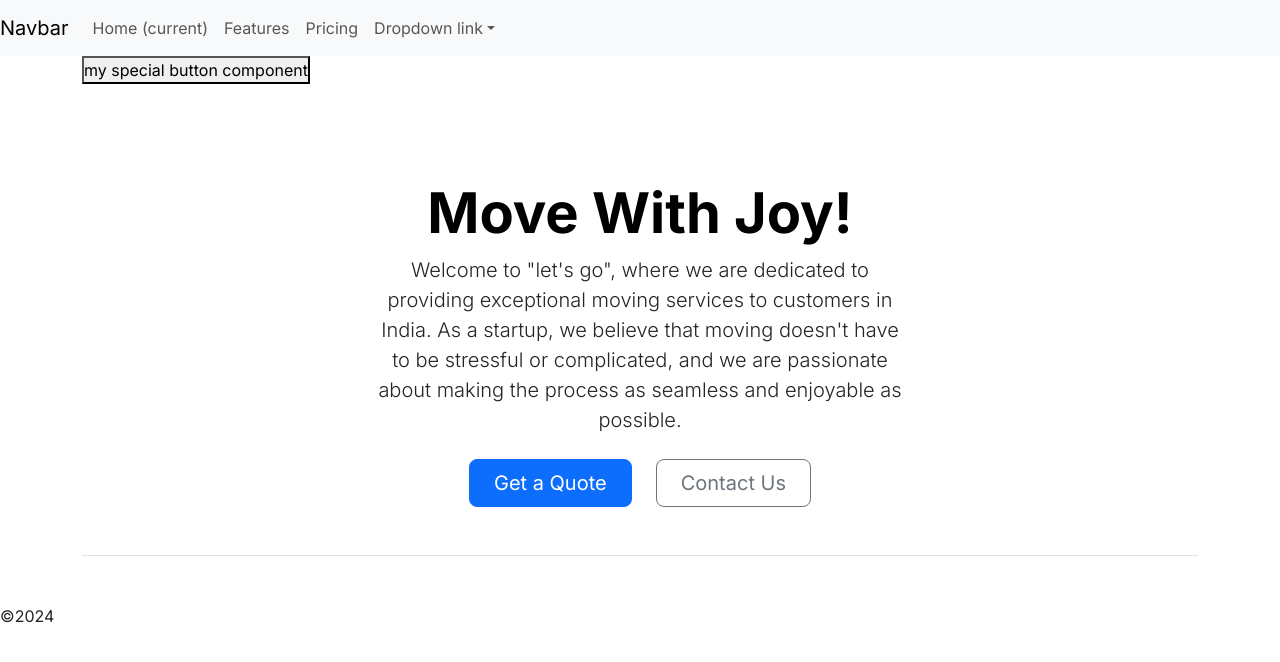
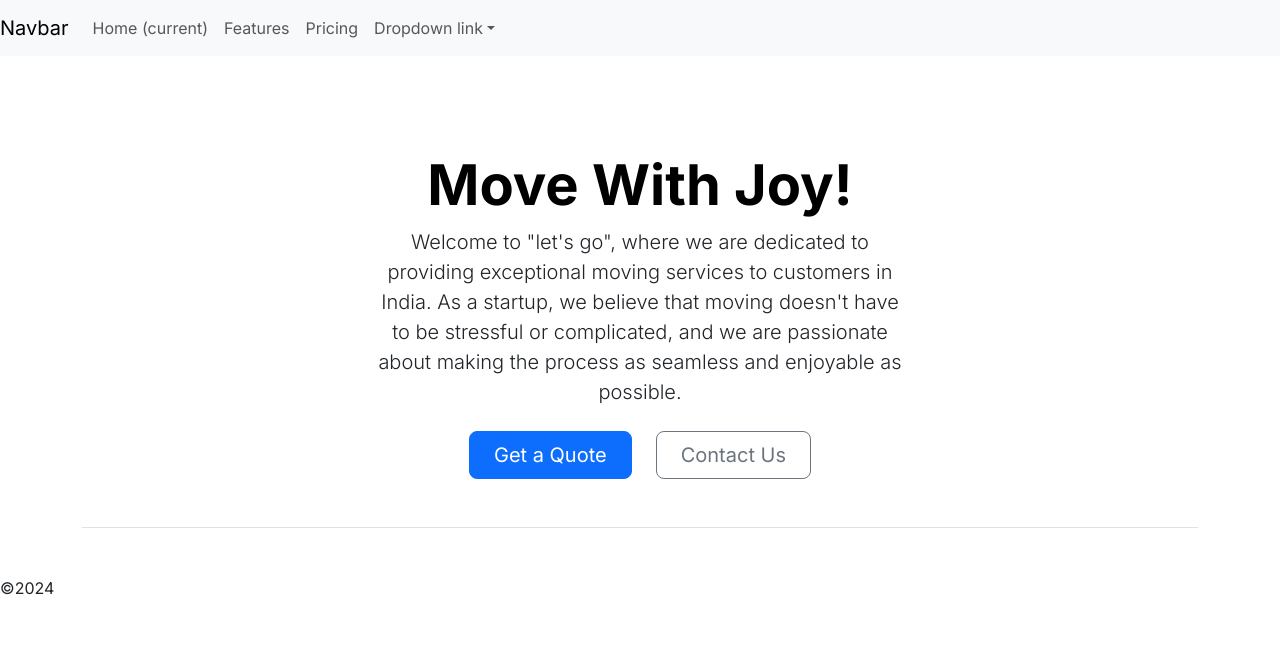
Before and after one commit to rh-comrade/portfolio, a Next.js app: page / in a window 1280 px wide. Shown: the top 662 px of the page. Built offline with nearby package versions, Linux system fonts and the light colour scheme.

Commit message:
Revert "rh-combrade: reusable component buttons  added"

```diff
--- a/src/app/layout.js
+++ b/src/app/layout.js
@@ -2,7 +2,7 @@
 import { Inter } from "next/font/google";
 import 'bootstrap/dist/css/bootstrap.css';
 // import 'jquery/dist/jquery.js'
-// import 'bootstrap/dist/js/bootstrap.js'
+import 'bootstrap/dist/js/bootstrap.js'
 
 import "./globals.css";
 import { Header } from "@/header";
--- a/src/components/button/button.jsx
+++ /dev/null
@@ -1,11 +0,0 @@
-import React from 'react'
-import styles from './button.module.css'
-const Button = ({text,color,curve,border,handler}) => {
-  return (
-    <div>
-      <button onClick={handler} >{text}</button>
-    </div>
-  )
-}
-
-export default Button
--- a/src/home/home.jsx
+++ b/src/home/home.jsx
@@ -1,9 +1,8 @@
 import React from 'react'
-import Button from '@/components/button/button'
+
 const Home = () => {
   return (
     <div className='container'>
-      <Button  text={'my special button component'} />
       <div className="px-4 pt-5 my-5 text-center border-bottom">
       <h1 className="display-4 fw-bold text-body-emphasis">Move With Joy!</h1>
       <div className="col-lg-6 mx-auto">
```
